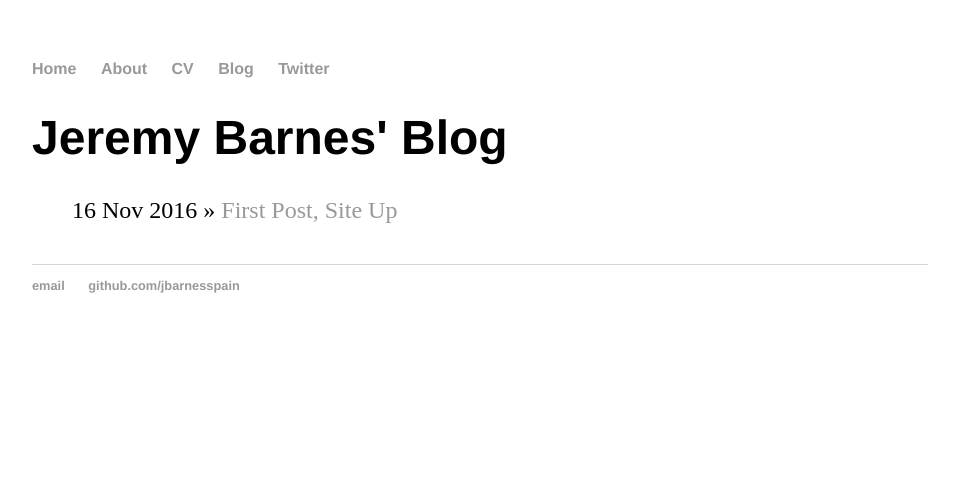
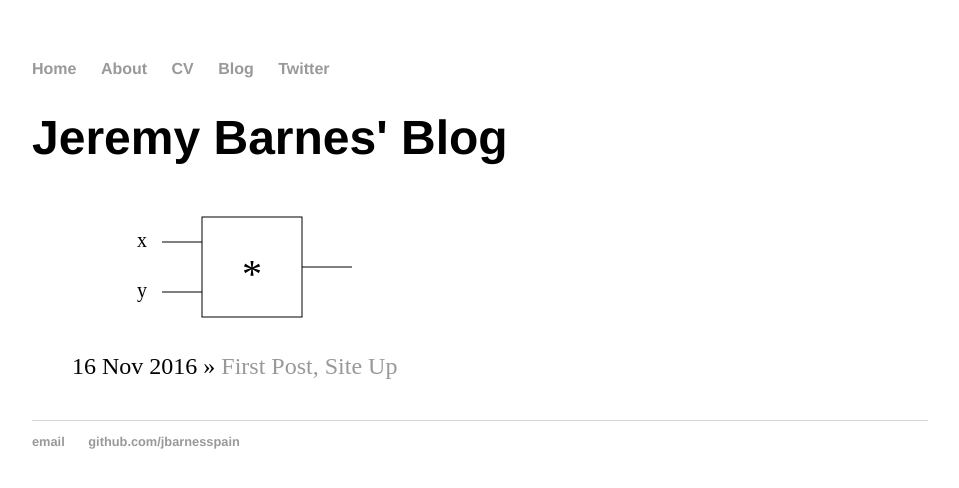
Before and after one commit to jerbarnes/jbarnesspain.github.io, a Jekyll site: the page built from blog/index.html, in a window 1280 px wide. Shown: the top 488 px of the page, without its empty margins (160-1119 px from the left). Built offline with Jekyll 4.4.1, drawn with Linux system fonts in a browser that asks for light colours.

Commit message:
Update index.html

```diff
--- a/blog/index.html
+++ b/blog/index.html
@@ -14,6 +14,19 @@ title: Jeremy Barnes' Blog
 	<h1>{{ page.title }}</h1>
 	<ul class="posts">
 
+<div class="svgdiv">
+<svg width="400" height="150">
+  <rect x="130" y="20" width="100" height="100" stroke="black" stroke-width="1" fill="white" />
+  <line x1="90" y1="45" x2="130" y2="45" stroke="black" stroke-width="1" />
+  <line x1="90" y1="95" x2="130" y2="95" stroke="black" stroke-width="1" />
+  <text x="70" y="50" fill="black" text-anchor="middle" font-size="20px">x</text>
+  <text x="70" y="100" fill="black" text-anchor="middle" font-size="20px">y</text>
+
+  <text x="180" y="90" fill="black" text-anchor="middle" font-size="40px">*</text>
+  <line x1="230" y1="70" x2="280" y2="70" stroke="black" stroke-width="1" />
+</svg>
+</div>
+
 	  {% for post in site.posts %}
 	    <li><span>{{ post.date | date_to_string }}</span> » <a href="{{ post.url }}" title="{{ post.title }}">{{ post.title }}</a></li>
 	  {% endfor %}
```
